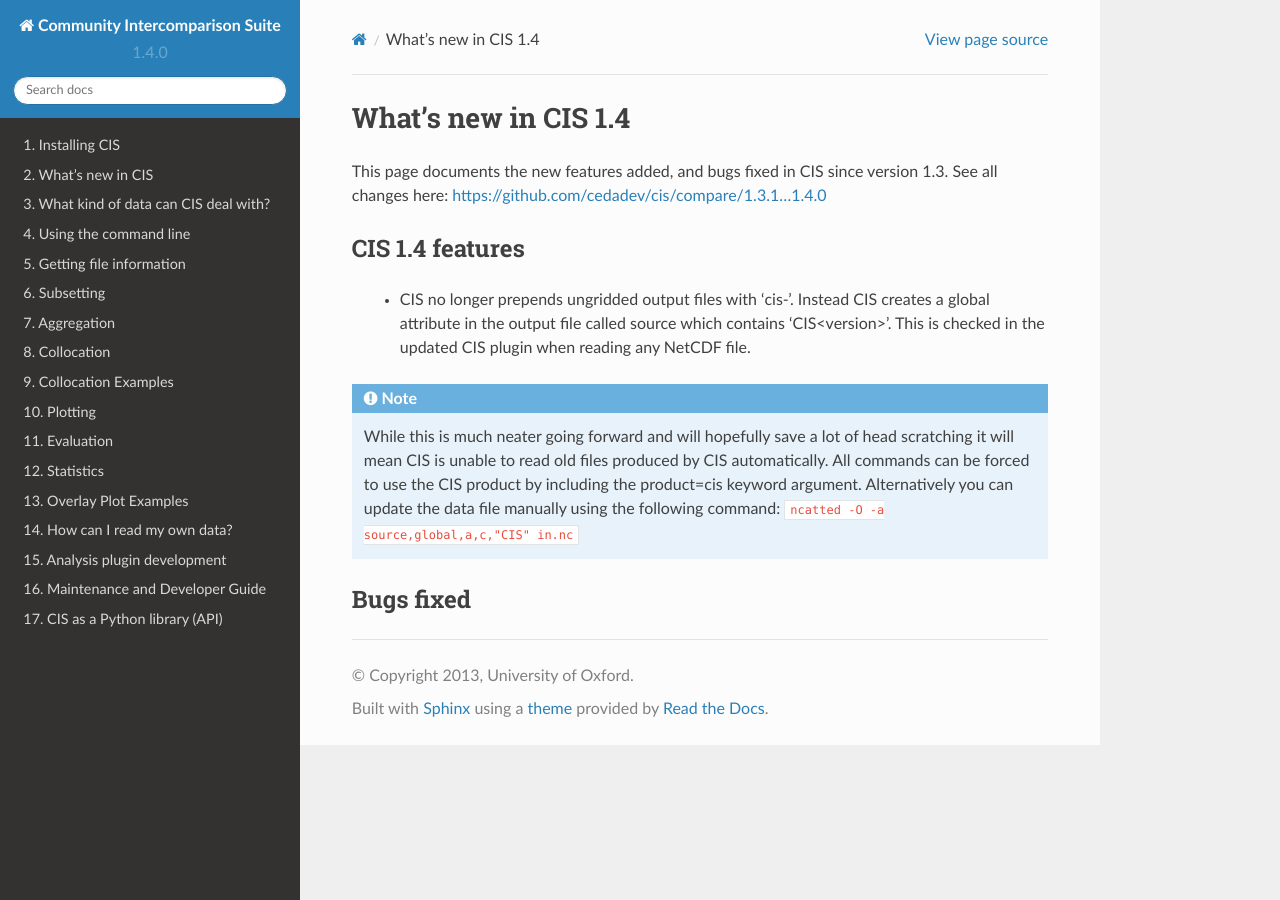
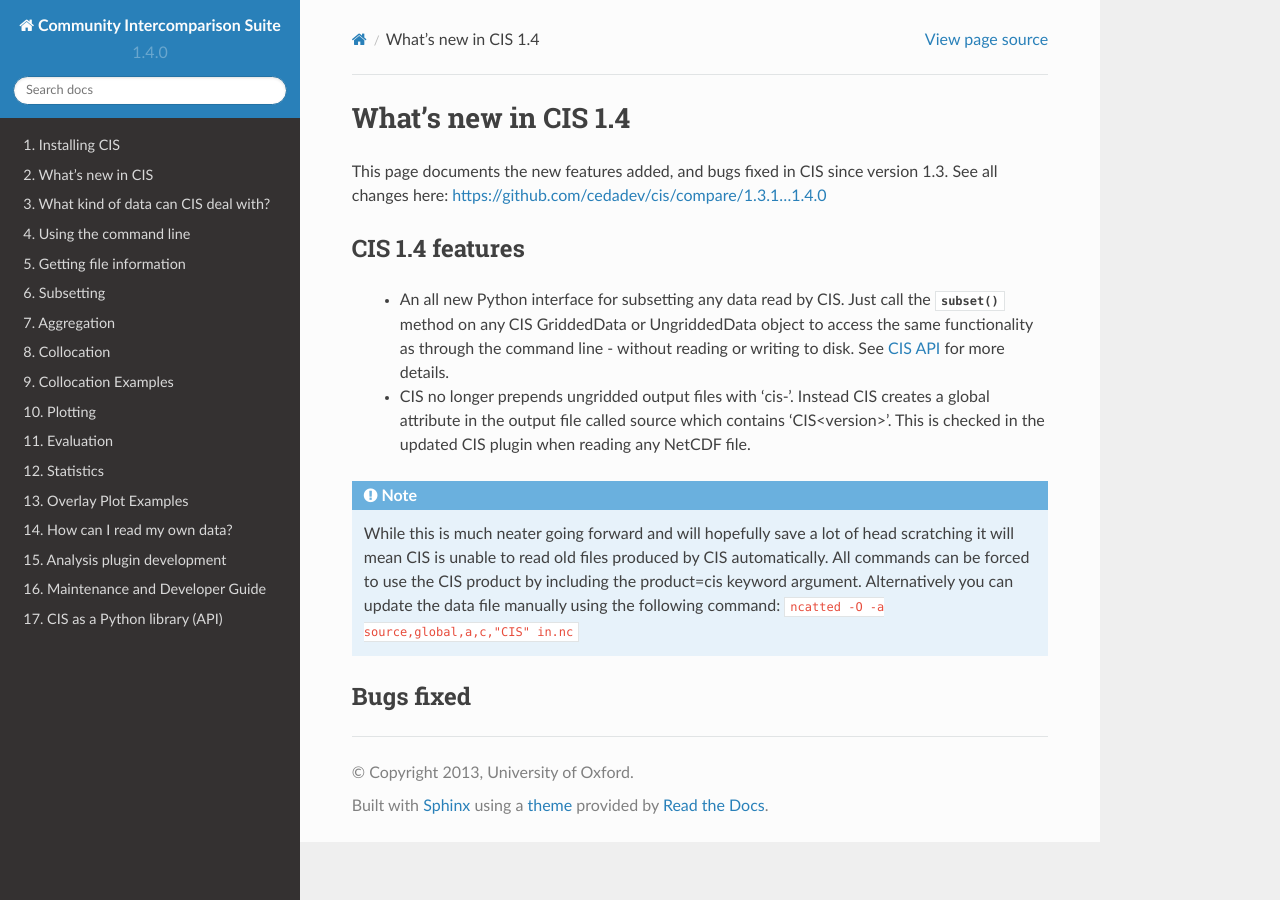
Before and after one commit to cedadev/cis, a Sphinx documentation site: the page built from doc/whats_new_1.4.rst, in a window 1280 px wide. Built offline with Sphinx 7.4.7 and the Read the Docs theme 2.0.0, drawn with Linux system fonts in a browser that asks for light colours.

Commit message:
Updating docs

```diff
--- a/doc/whats_new_1.4.rst
+++ b/doc/whats_new_1.4.rst
@@ -8,6 +8,9 @@ This page documents the new features added, and bugs fixed in CIS since version
 
 CIS 1.4 features
 ================
+ * An all new Python interface for subsetting any data read by CIS. Just call the :meth:`subset` method on any CIS GriddedData
+   or UngriddedData object to access the same functionality as through the command line - without reading or writing to
+   disk. See :doc:`CIS API<cis_api>` for more details.
 
  * CIS no longer prepends ungridded output files with 'cis-'. Instead CIS creates a global attribute in the output file
    called source which contains 'CIS<version>'. This is checked in the updated CIS plugin when reading any NetCDF file.
```
